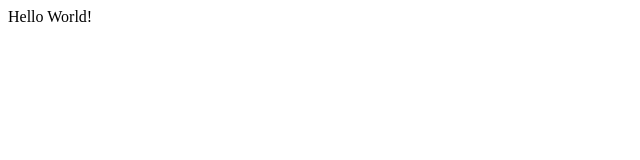
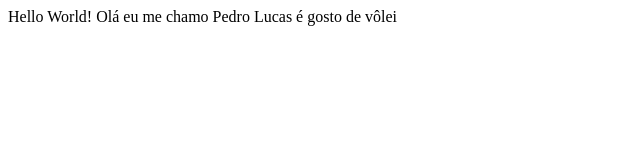
Before and after one commit to Lukinhas27/aula_minicurso, a plain HTML site: page index.html in a window 1280 px wide. Shown: the whole page, without its empty margins (0-640 px from the left). Drawn offline with Linux system fonts and the light colour scheme.

Commit message:
Adicionando conteúdo a páginaa principal

```diff
--- a/index.html
+++ b/index.html
@@ -7,5 +7,6 @@
 </head>
 <body>
    <hi>Hello World!</hi>
+   Olá eu me chamo Pedro Lucas é gosto de vôlei
 </body>
 </html>
```
